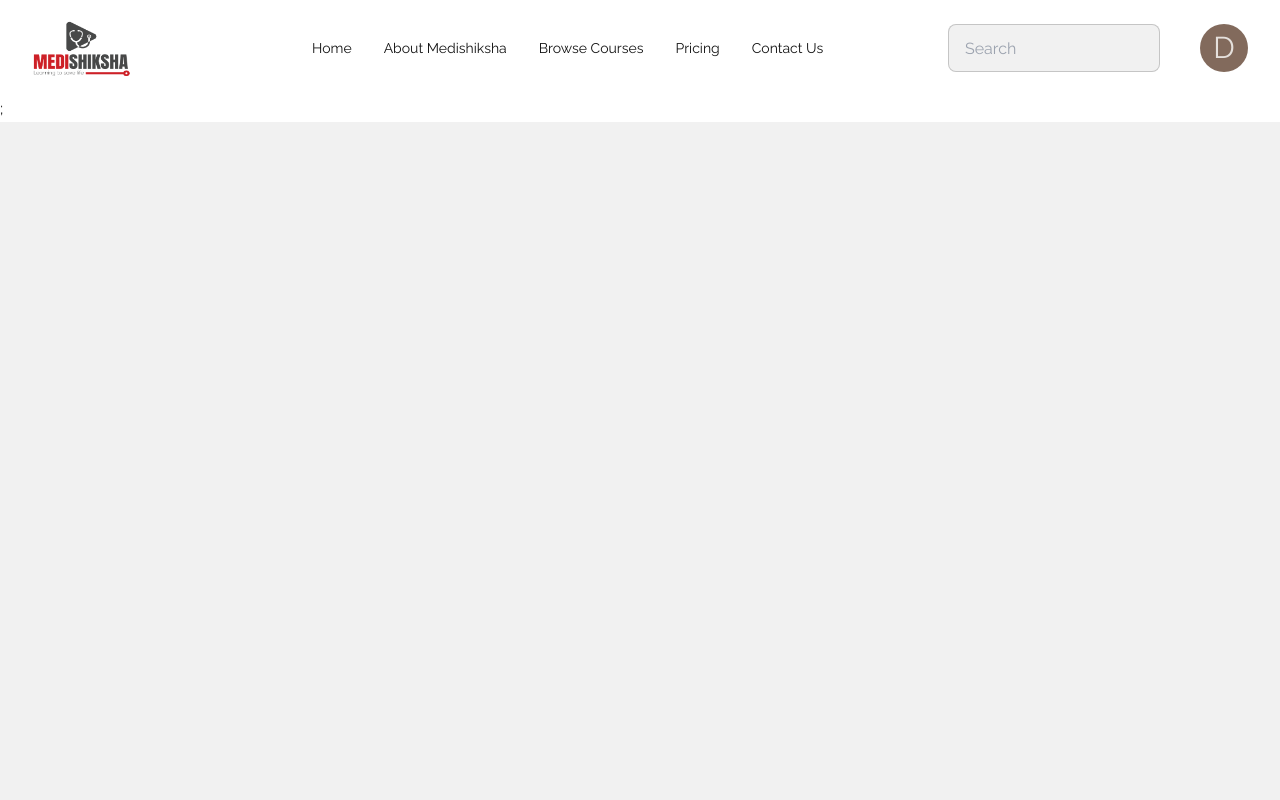
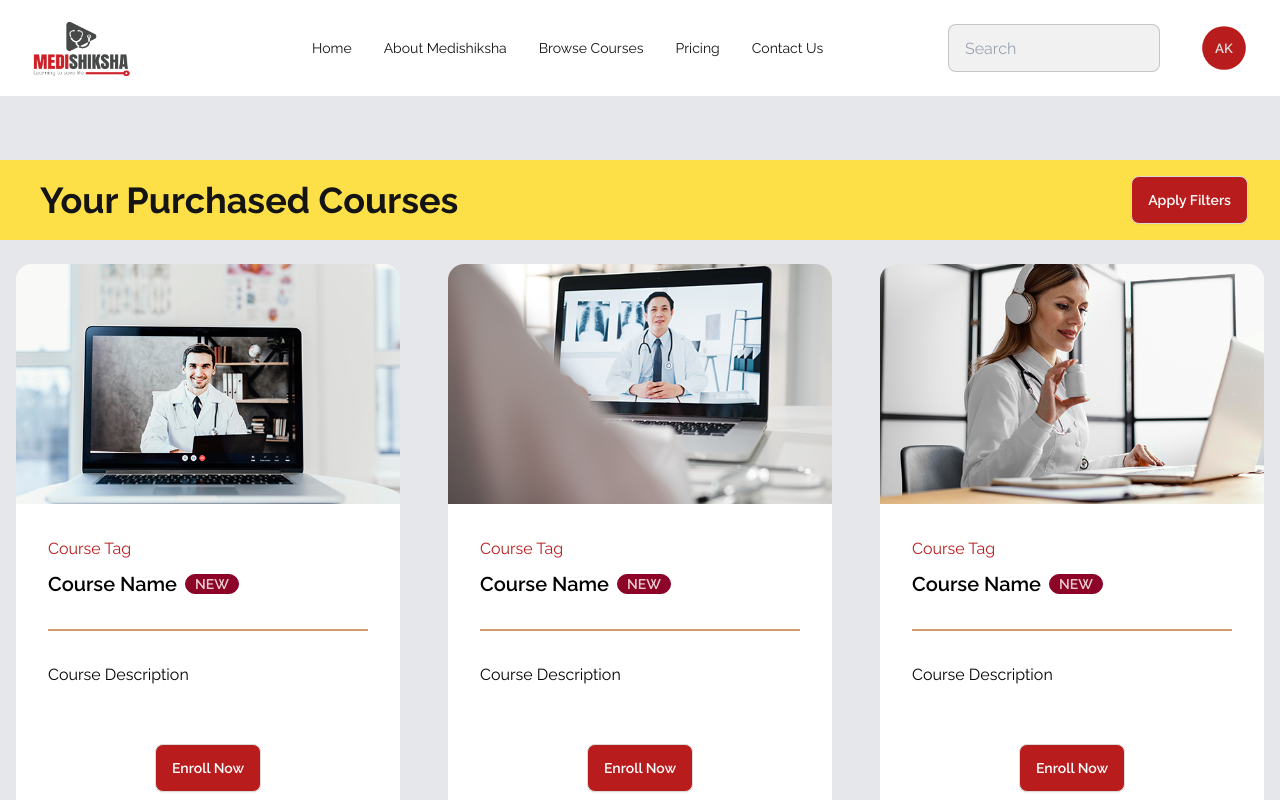
Before and after one commit to ritkrai2111/MediShiksha, a Next.js app: page /pages/userdash in a window 1280 px wide. Shown: the top 800 px of the page. Built offline with nearby package versions, Linux system fonts and the light colour scheme.

Commit message:
Added usercourse template

```diff
--- a/app/components/userdashcomp/UserBar.tsx
+++ b/app/components/userdashcomp/UserBar.tsx
@@ -1,9 +1,10 @@
 import React from "react";
+import UserCourses from "./UserCourses";
 
-const FlexiBar = () => {
+const UserBar = () => {
   return (
     <div>
-      <div className="drawer">
+      <div className="drawer bg-gray-200">
         <input id="my-drawer-3" type="checkbox" className="drawer-toggle" />
         <div className="drawer-content flex flex-col">
           {/* Navbar */}
@@ -44,16 +45,16 @@ const FlexiBar = () => {
                   <a href="/">Home</a>
                 </li>
                 <li>
-                  <a href="/about">About Medishiksha</a>
+                  <a href="/pages/about">About Medishiksha</a>
                 </li>
                 <li>
-                  <a href="/courses">Browse Courses</a>
+                  <a href="/pages/courses">Browse Courses</a>
                 </li>
                 <li>
-                  <a href="/pricing">Pricing</a>
+                  <a href="/pages/pricing">Pricing</a>
                 </li>
                 <li>
-                  <a href="/contact">Contact Us</a>
+                  <a href="/pages/contact">Contact Us</a>
                 </li>
               </ul>
             </div>
@@ -69,16 +70,39 @@ const FlexiBar = () => {
                   </div>
                 </li>
                 <li>
-                  <div className="avatar placeholder">
-                    <div className="bg-neutral text-neutral-content rounded-full w-12">
-                      <span className="text-3xl">D</span>
+                  <div className="dropdown dropdown-end dropdown-bottom">
+                    <div
+                      tabIndex={0}
+                      role="button"
+                      className="btn btn-ghost btn-circle avatar placeholder"
+                    >
+                      <div className="bg-red-700 text-neutral-content rounded-full w-12">
+                        <span>AK</span>
+                      </div>
                     </div>
+                    <ul
+                      tabIndex={0}
+                      className="mt-3 z-[1] p-2 shadow menu menu-sm dropdown-content bg-base-100 rounded-box w-52"
+                    >
+                      <li>
+                        <a className="justify-between">My Profile</a>
+                      </li>
+                      <li>
+                        <a href="/pages/userdash">My Courses</a>
+                      </li>
+                      <li>
+                        <a href="/pages/orders">My Orders</a>
+                      </li>
+                      <li>
+                        <a>Logout</a>
+                      </li>
+                    </ul>
                   </div>
                 </li>
               </ul>
             </div>
           </div>
-          {/* CONTENT */}
+          <UserCourses />
         </div>
         <div className="drawer-side">
           <label
@@ -89,7 +113,7 @@ const FlexiBar = () => {
           <ul className="menu p-6 w-80 min-h-full bg-white">
             <li>
               <div className="avatar placeholder">
-                <div className="bg-neutral text-neutral-content rounded-full w-12">
+                <div className="bg-red-700 text-neutral-content rounded-full w-12">
                   <span className="text-3xl">AK</span>
                 </div>
                 <h2 className="text-xl">Ansh Karwal</h2>
@@ -108,29 +132,28 @@ const FlexiBar = () => {
               <a href="/">Home</a>
             </li>
             <li>
-              <a href="/">My Courses</a>
+              <a href="/pages/userdash">My Courses</a>
             </li>
             <li>
-              <a href="/courses">Browse Courses</a>
+              <a href="/pages/courses">Browse Courses</a>
             </li>
             <li>
-              <a href="/pricing">My Orders</a>
+              <a href="/pages/orders">My Orders</a>
             </li>
             <li>
-              <a href="/">My Profile</a>
+              <a href="/pages/profile">My Profile</a>
             </li>
             <li>
-              <a href="/contact">Contact Us</a>
+              <a href="/pages/contact">Contact Us</a>
             </li>
             <li>
-              <a href="/contact">Log Out</a>
+              <a>Log Out</a>
             </li>
           </ul>
         </div>
       </div>
-      ;
     </div>
   );
 };
 
-export default FlexiBar;
+export default UserBar;
--- /dev/null
+++ b/app/components/userdashcomp/UserCourses.tsx
@@ -0,0 +1,38 @@
+// CardDrawer.tsx
+import React from "react";
+import Cards from "../mainpagecomp/Cards";
+import FilterDrawer from "../coursecomp/FilterDrawer";
+
+const CardDrawer = () => {
+  // Array of image sources for each card
+  const cardImages = [
+    "/images/cardImages/c1.jpg",
+    "/images/cardImages/c2.jpg",
+    "/images/cardImages/c3.jpg",
+    "/images/cardImages/c4.jpg",
+    "/images/cardImages/c5.jpg",
+    "/images/cardImages/c6.jpg",
+  ];
+
+  return (
+    <div className="mt-8 md:mt-16 flex flex-col items-center">
+      <div className="pb-5 w-full max-w-screen-xl">
+        <div className="mb-6 flex items-center justify-between w-full bg-yellow-300  p-4">
+          <h1 className="ml-6 text-2xl md:text-4xl font-bold">
+            Your Purchased Courses
+          </h1>
+          <FilterDrawer />
+        </div>
+        <div className="grid grid-cols-1 md:grid-cols-3 gap-4">
+          {cardImages.map((imageSrc, index) => (
+            <div key={index} className="flex justify-center">
+              <Cards imageSrc={imageSrc} />
+            </div>
+          ))}
+        </div>
+      </div>
+    </div>
+  );
+};
+
+export default CardDrawer;
```
